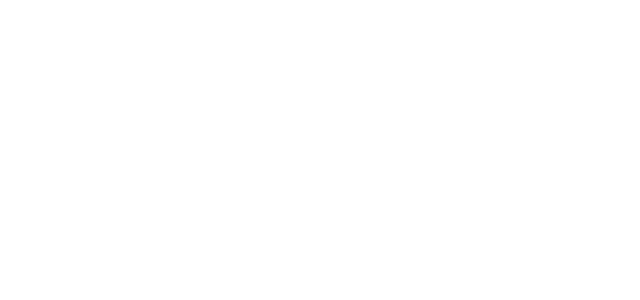
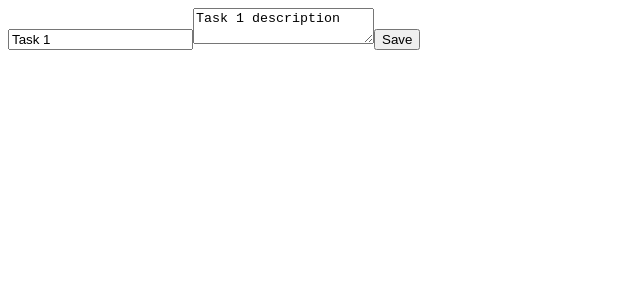
Before and after one commit to SkivaDev/react-rtk-crud, a React (Vite) app: page /edit-task/1 in a window 1280 px wide. Before the commit this address had no page. Shown: the top 300 px of the page, without its empty margins (0-640 px from the left). Built offline with nearby package versions, Linux system fonts and the light colour scheme.

Commit message:
edit task

```diff
--- a/src/App.jsx
+++ b/src/App.jsx
@@ -15,6 +15,7 @@
         <Routes>
           <Route path='/' element={<TaskList/>}/>
           <Route path='/create-task' element={<TaskForm/>}/>
+          <Route path='/edit-task/:id' element={<TaskForm/>}/>
         </Routes>
       </BrowserRouter>
     </div>
--- a/src/components/task-form/TaskForm.jsx
+++ b/src/components/task-form/TaskForm.jsx
@@ -1,8 +1,8 @@
-import React, { useState } from 'react'
-import { useDispatch } from 'react-redux'
-import { addTask } from '../../features/tasks/taskSlice'
+import React, { useEffect, useState } from 'react'
+import { useDispatch, useSelector } from 'react-redux'
+import { addTask, editTask } from '../../features/tasks/taskSlice'
 import { v4 as uuid } from 'uuid'
-import { useNavigate } from 'react-router-dom'
+import { useNavigate, useParams } from 'react-router-dom'
 
 function TaskForm() {
 
@@ -13,6 +13,17 @@
 
   const dispatch = useDispatch()
   const navigate = useNavigate()
+  const params = useParams()
+  const tasks = useSelector(state => state.tasks)
+
+  useEffect(() => {
+    if(params.id) {
+      setTask(
+        tasks.find(task => task.id === params.id)
+      )
+    }
+  }, [])
+
 
   const handleChange = (e) => {
     setTask({
@@ -23,18 +34,34 @@
 
   const handleSubmit = (e) => {
     e.preventDefault();
-    dispatch(addTask({
-      ...task,
-      id: uuid(),
-    }));
+    if(params.id) {
+      dispatch(editTask(task))
+    } else {
+      dispatch(addTask({
+        ...task,
+        id: uuid(),
+      }));
+    }
     navigate("/");
   }
 
   return (
     <form onSubmit={handleSubmit}>
-      <input name='title' type="text" placeholder='title' onChange={handleChange}/>
+      <input
+      name='title'
+      type="text"
+      placeholder='title'
+      onChange={handleChange}
+      value={task.title}
+      />
 
-      <textarea name="description" placeholder='description' onChange={handleChange}></textarea>
+      <textarea
+      name="description"
+      placeholder='description'
+      onChange={handleChange}
+      value={task.description}
+      >
+      </textarea>
 
       <button>Save</button>
     </form>
--- a/src/components/task-list/TaskList.jsx
+++ b/src/components/task-list/TaskList.jsx
@@ -16,7 +16,7 @@
     <div>
       <header>
         <h1>Total Tasks {tasks.length}</h1>
-        <Link to="/create-task">CREATE NEW TASK</Link>
+        <Link to={"/create-task"}>CREATE NEW TASK</Link>
       </header>
 
       {tasks.map(task => (
@@ -24,6 +24,7 @@
           <h3>{task.title}</h3>
           <p>{task.description}</p>
           <button onClick={() => handleDelete(task.id)}>Delete</button>
+          <Link to={`/edit-task/${task.id}`}>EDIT</Link>
         </div>
       ))}
     </div>
--- a/src/features/tasks/taskSlice.js
+++ b/src/features/tasks/taskSlice.js
@@ -24,6 +24,14 @@
       const newTasks = [...state, action.payload];
       return newTasks;
     },
+    editTask: (state, action) => {
+      const {id, title, description} = action.payload;
+      const foundTask = state.find(task => task.id === id)
+      if (foundTask) {
+        foundTask.title = title;
+        foundTask.description = description;
+      }
+    },
     deleteTask: (state, action) => {
       const newTasks = state.filter(task => task.id !== action.payload);
       return newTasks;
@@ -31,5 +39,5 @@
   }
 })
 
-export const { addTask, deleteTask } = taskSlice.actions
+export const { addTask, editTask,deleteTask } = taskSlice.actions
 export default taskSlice.reducer
```
